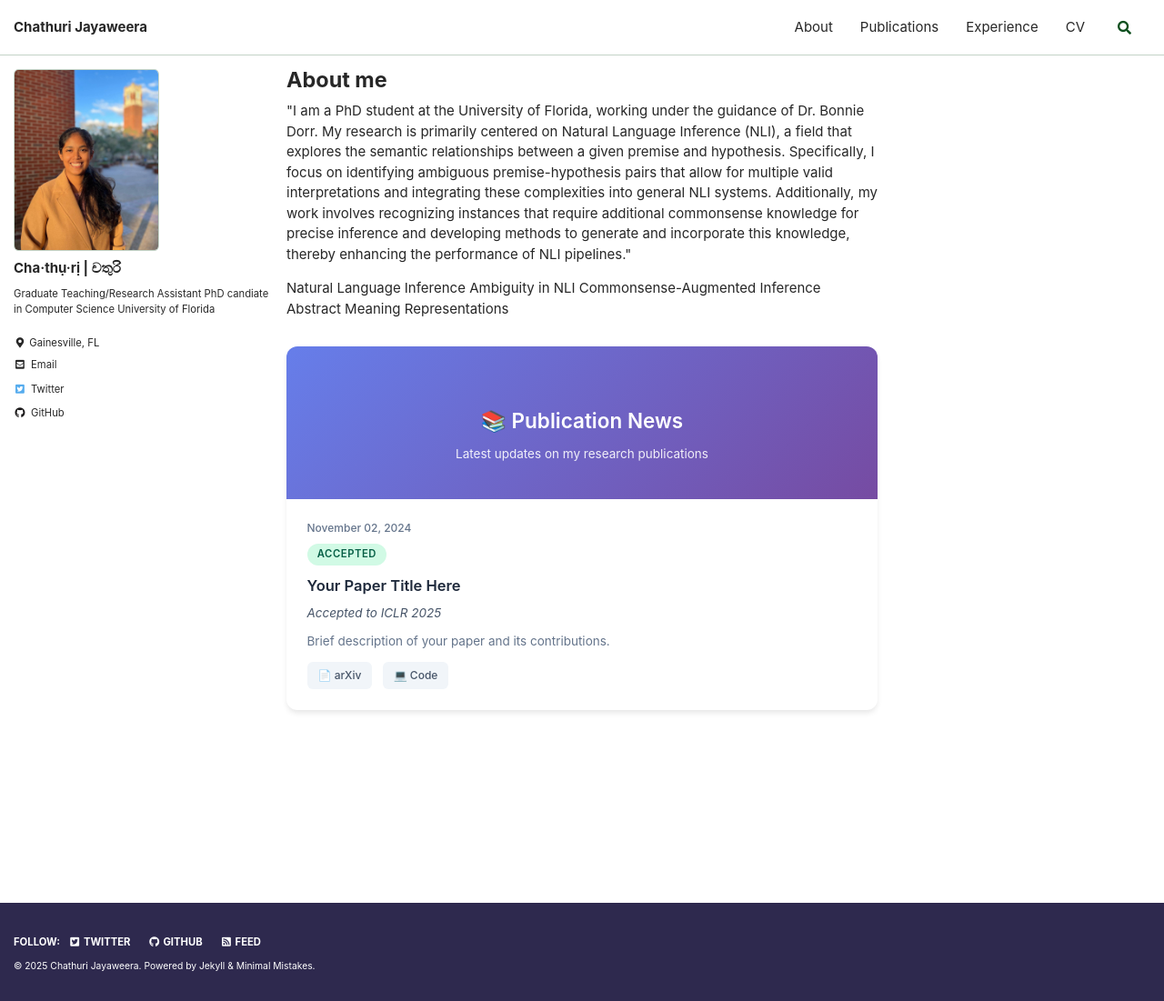
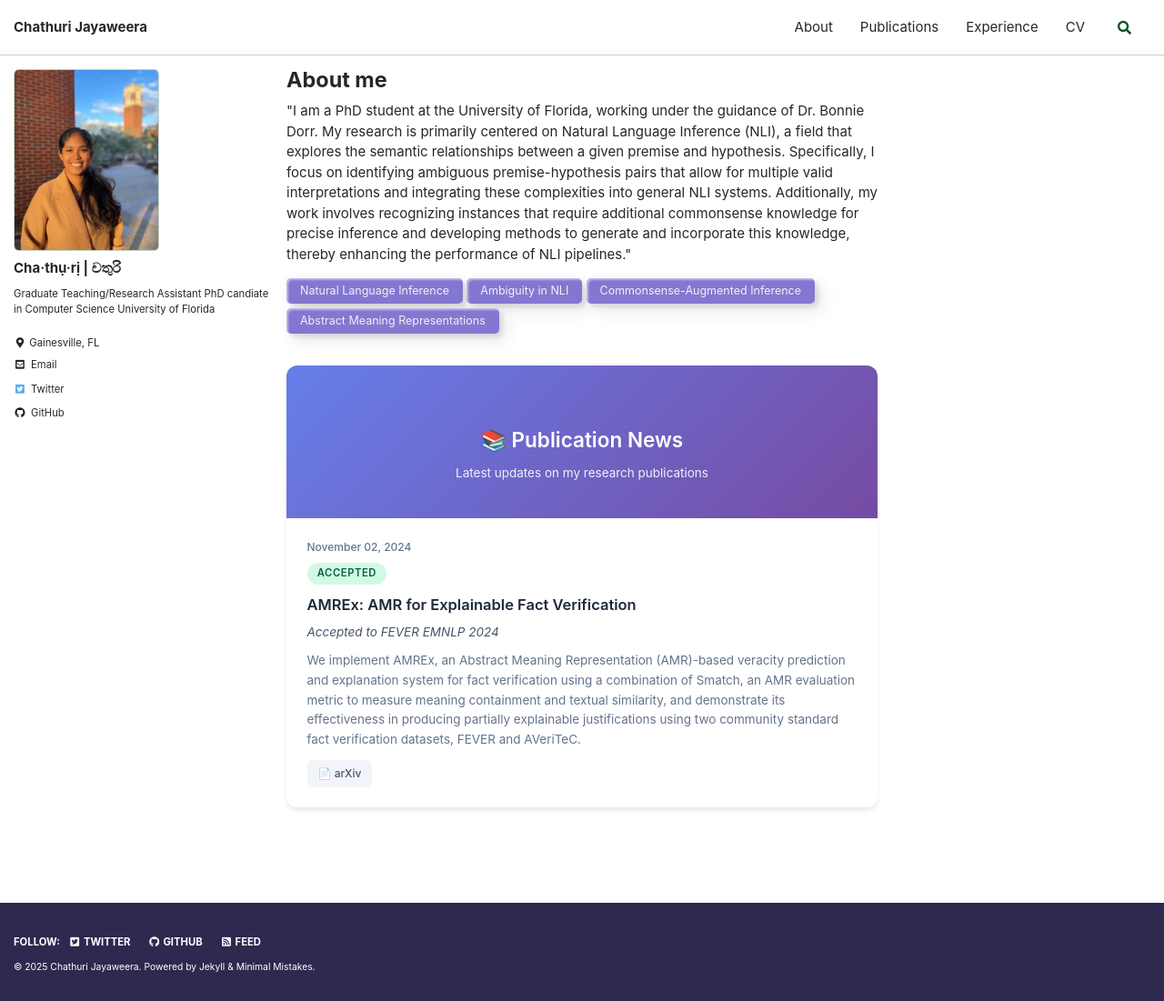
Before and after one commit to chestnutjay/chestnutjay.github.io, a Jekyll site: the page built from index.html, in a window 1280 px wide and 1101 px high. Shown: the whole window at 91% size. Built offline with Jekyll 4.4.1, drawn with Linux system fonts in a browser that asks for light colours; cached includes are drawn as plain includes; the list of posts is cut into pages by our own code.

Commit message:
Added AMREx paper

```diff
--- a/index.html
+++ b/index.html
@@ -74,15 +74,15 @@
             <div class="news-date">November 02, 2024</div>
             <span class="news-badge badge-accepted">Accepted</span>
             <div class="news-title">
-                <a href="https://arxiv.org/abs/your-paper-id" target="_blank">Your Paper Title Here</a>
+                <a href="https://aclanthology.org/2024.fever-1.26/" target="_blank">AMREx: AMR for Explainable Fact Verification</a>
             </div>
-            <div class="news-venue">Accepted to ICLR 2025</div>
+            <div class="news-venue">Accepted to FEVER EMNLP 2024</div>
             <div class="news-description">
-                Brief description of your paper and its contributions.
+                We implement AMREx, an Abstract Meaning Representation (AMR)-based veracity prediction and explanation system for fact verification using a combination of Smatch, an AMR evaluation metric to measure meaning containment and textual similarity, and demonstrate its effectiveness in producing partially explainable justifications using two community standard fact verification datasets, FEVER and AVeriTeC.
             </div>
             <div class="news-links">
-                <a href="https://arxiv.org/abs/your-paper-id" class="news-link" target="_blank">📄 arXiv</a>
-                <a href="https://github.com/your-username/your-repo" class="news-link" target="_blank">💻 Code</a>
+                <a href="https://aclanthology.org/2024.fever-1.26/" class="news-link" target="_blank">📄 arXiv</a>
+                <!-- <a href="https://github.com/your-username/your-repo" class="news-link" target="_blank">💻 Code</a> -->
             </div>
         </div>
 
@@ -243,6 +243,45 @@
     background: #e2e8f0;
     color: #334155;
 }
+
+.animated_label {
+    border: none;
+    color: #f0f0f0;
+    margin-bottom: 5px;
+    font-size: smaller;
+}
+.custom-label {
+    height: 28px;
+    color: #f0f0f0;
+    /* background:  ; #b60e4e */
+    background: #8377D1;
+    border-radius: 5px;
+    padding: 5px 15px;
+    transition: all 0.3s ease;
+    position: relative;
+    display: inline-block;
+    box-shadow: inset 2px 2px 2px 0px rgba(255,255,255,0.5), 7px 7px 20px 0px rgba(0,0,0,0.1), 4px 4px 5px 0px rgba(0,0,0,0.1);
+    outline: none;
+    font-size: smaller;
+}
+
+
+.animated_label::after {
+
+    position: absolute;
+    content: "";
+    width: 0;
+    height: 100%;
+    top: 0;
+    left: 0;
+    direction: rtl;
+    z-index: -1;
+    border-radius: 5px;
+    box-shadow: -7px -7px 20px 0px #fff9, -4px -4px 5px 0px #fff9, 7px 7px 20px 0px #0002, 4px 4px 5px 0px #0001;
+    transition: all 0.3s ease;
+
+}
+
   </style>
 
 
```
